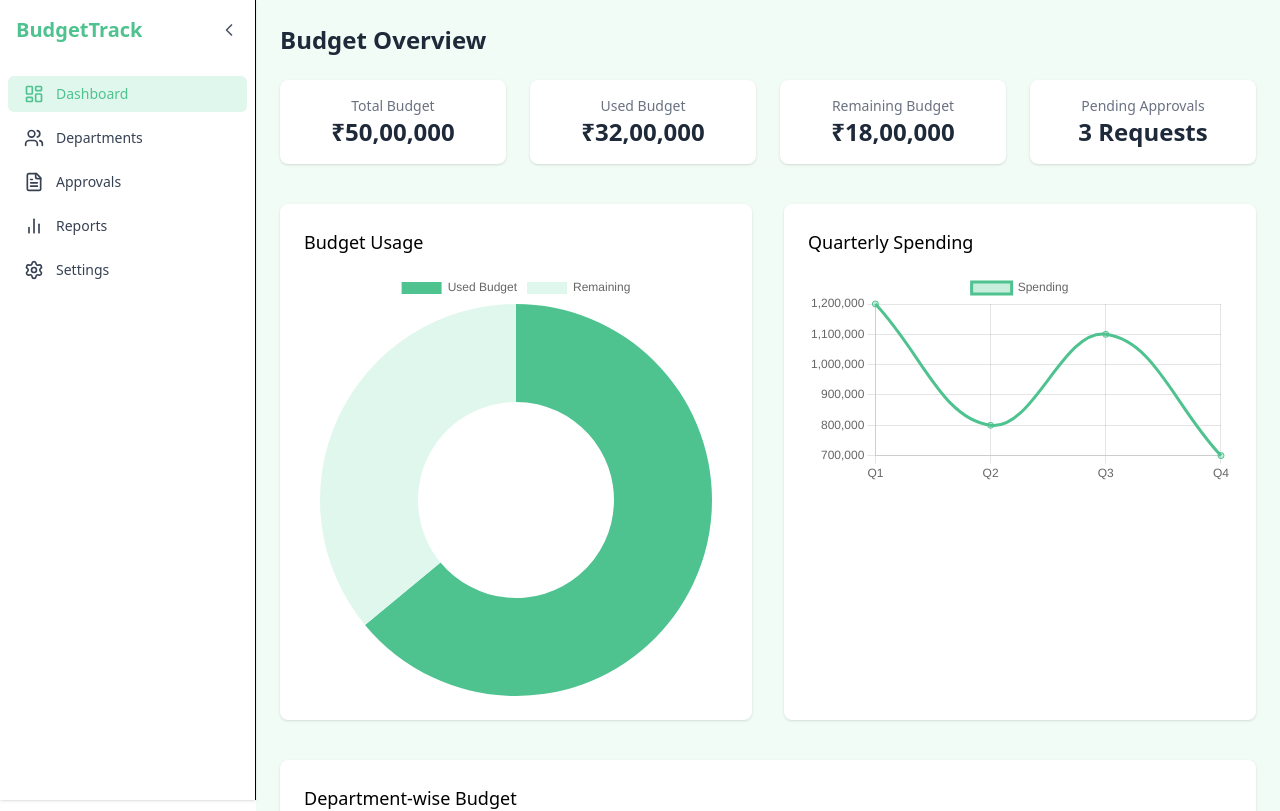
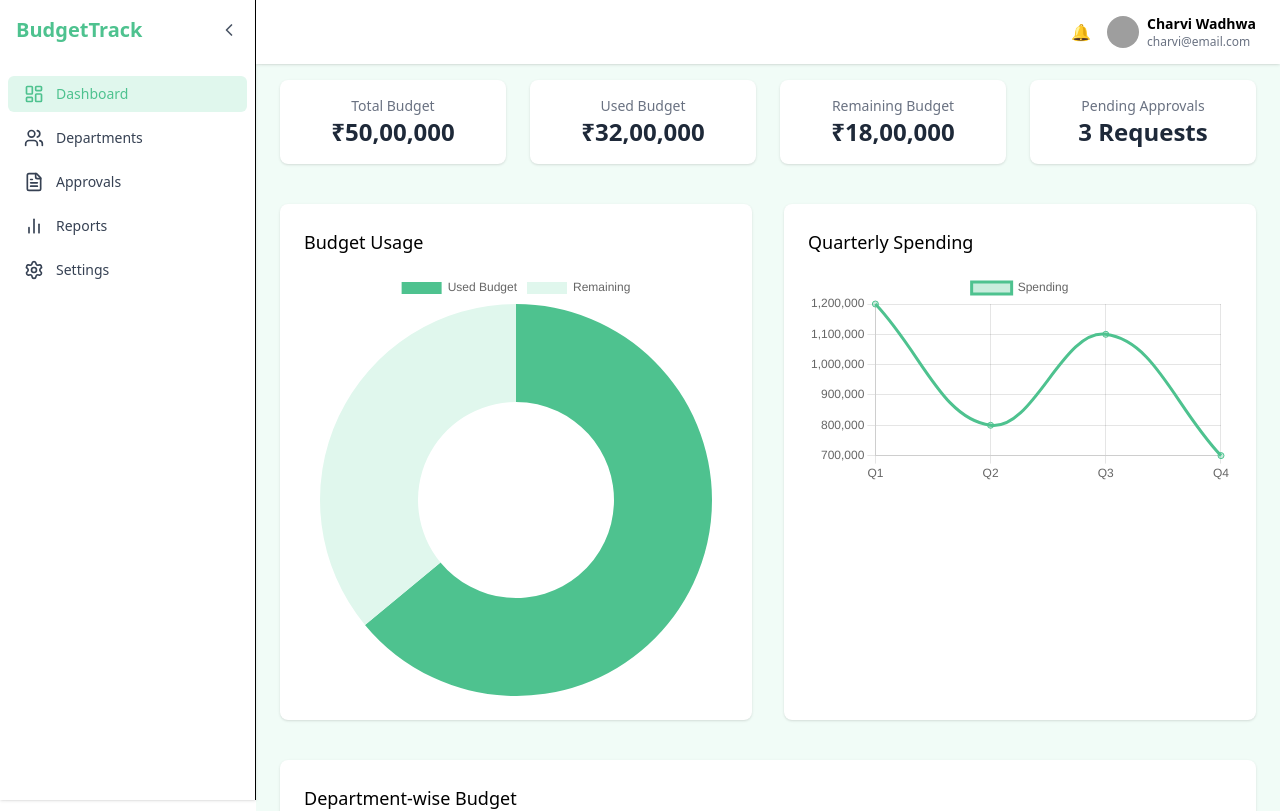
Before and after one commit to charrviwadhwa/Business-Budget-Management, a React (Vite) app: page /dashboard in a window 1280 px wide. Shown: the top 811 px of the page. Built offline with nearby package versions, Linux system fonts and the light colour scheme; grey boxes are pictures that could not be loaded.

Commit message:
adding navbar in dashboard

```diff
--- /dev/null
+++ b/src/components/Navbar.jsx
@@ -0,0 +1,22 @@
+export default function Navbar() {
+  return (
+    <header className="fixed top-0 left-64 right-0 h-16 bg-white shadow flex items-center justify-end px-6 z-30">
+      <div className="flex items-center gap-4">
+        <button className="text-gray-500 hover:text-gray-700">
+          🔔
+        </button>
+        <div className="flex items-center gap-2">
+          <img
+            src="https://i.pravatar.cc/40"
+            alt="profile"
+            className="w-8 h-8 rounded-full"
+          />
+          <div className="text-sm">
+            <p className="font-semibold">Charvi Wadhwa</p>
+            <p className="text-gray-500 text-xs">charvi@email.com</p>
+          </div>
+        </div>
+      </div>
+    </header>
+  );
+}
--- a/src/pages/Dashboard.jsx
+++ b/src/pages/Dashboard.jsx
@@ -1,5 +1,6 @@
 import React from "react";
 import Sidebar from "../components/Sidebar";
+import Navbar from "../components/Navbar";
 import { Doughnut, Line } from "react-chartjs-2";
 import {
   Chart as ChartJS,
@@ -58,6 +59,9 @@ export default function Dashboard() {
   return (
      <div className="flex">
       <Sidebar />
+      <div className="flex-1"/>
+        {/* Navbar on the top */}
+        <Navbar />
     <div className="ml-64 min-h-screen w-[calc(100vw-16rem)] bg-[#F1FCF7] p-6 overflow-x-hidden">
       <h1 className="text-2xl font-bold text-gray-800 mb-6">Budget Overview</h1>
 
```
